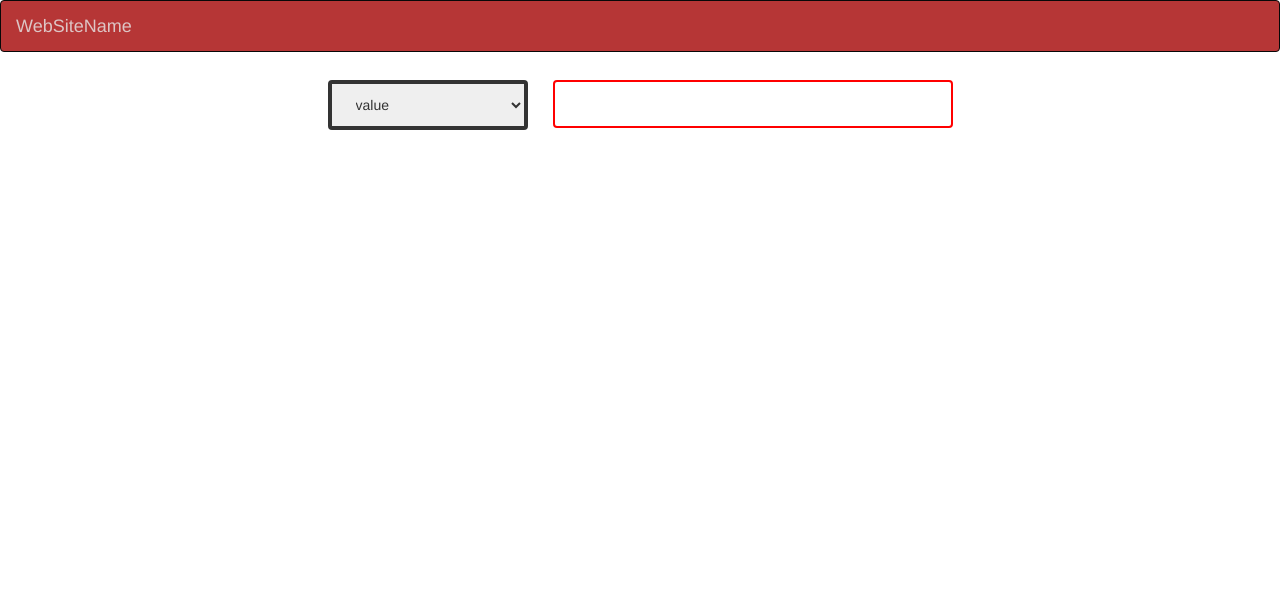
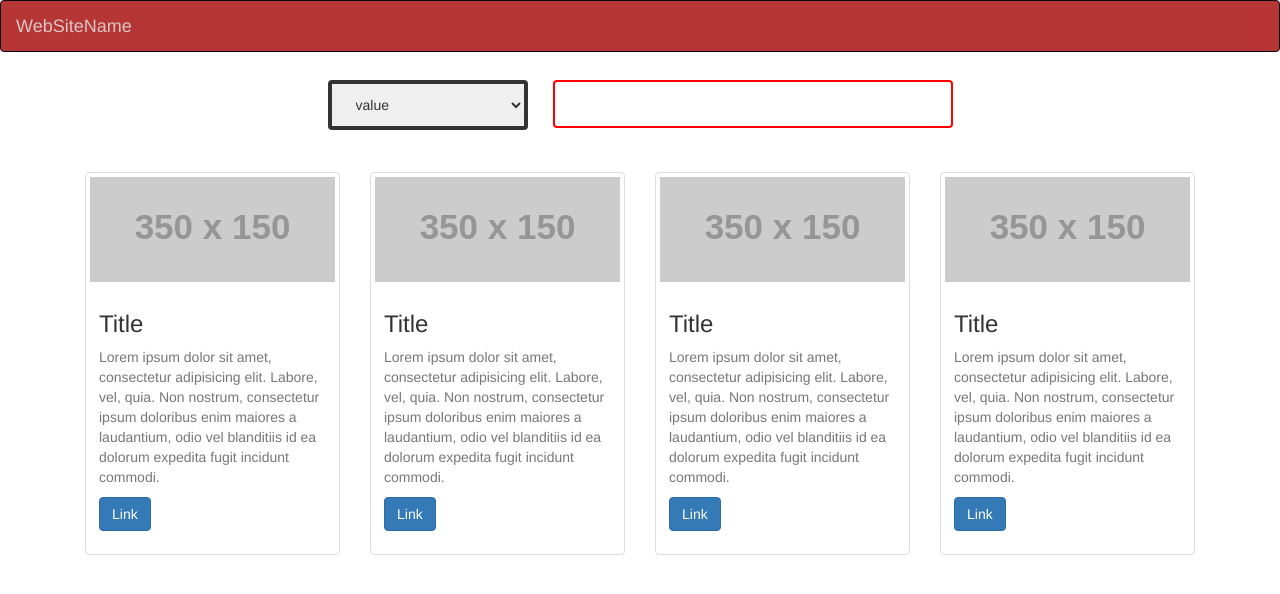
Before and after one commit to vimalraj9423/restatentWebApp, an Angular app: page / in a window 1280 px wide. Shown: the top 594 px of the page. Built offline with nearby package versions, Linux system fonts and the light colour scheme.

Commit message:
change grid

```diff
--- a/src/app/app.component.css
+++ b/src/app/app.component.css
@@ -70,3 +70,65 @@
         width: 100%;
     }
 }
+
+/*card*/
+.flex-row {
+	display: flex;
+	flex-wrap: wrap;
+}
+.flex-row > [class*='col-'] {
+	display: flex;
+	flex-direction: column;
+}
+
+.flex-row .thumbnail,
+.flex-row .caption {
+	flex-direction: column;
+	display: flex;
+	flex: 1 0 auto;
+	height: auto;
+	position: relative;
+}
+.flex-text {
+	flex-grow: 1;
+}
+.flex-row img {
+	min-width: 0;
+	width: 100%;
+}
+body {
+		background-color: rgba(0, 0, 0, 0.03);
+		padding-top: 15px;
+	  font-family: 'Lato', sans-serif;
+	}
+
+/* make gutter sizes consistent */
+.flex-row  {
+    padding-left: 15px;
+    padding-right: 15px;
+}
+
+/*
+  Extra Small Devices, Phones { .col-xs-$ }
+    ~ 480px to 767px ~
+
+  Extra Small Devices, Phones { .col-sm-$ }
+    ~ 768px to 991px ~
+
+  Extra Small Devices, Phones { .col-md-$ }
+    ~ 992 to 1200px ~
+
+  Extra Small Devices, Phones { .col-lg-$ }
+    ~ 1201px up ~
+ */
+
+/* Extra Media Query Below for Retina Iphones and Smaller */
+@media only screen and (max-width : 480px){
+	.flex-row > [class*='col-'] {
+			width: 100%;
+	}
+	.flex-row  {
+    padding-left: 0px;
+    padding-right: 0px;
+  }
+}
--- a/src/app/app.component.html
+++ b/src/app/app.component.html
@@ -7,6 +7,7 @@
   </nav>
 
   <div class="container-fluid">
+    <div style="height:100px">
     <div class="search">
 
    <select class="city-select">
@@ -15,4 +16,34 @@
 
    <input class="input-class">
     </div>
-  </div>
+    </div>
+
+<div class="container" >
+	<div class="flex-row row">
+
+		<div class="col-xs-6 col-sm-4 col-lg-3" *ngFor="let value of [2,2,2,2]">
+			<div class="thumbnail ">
+								<img src="http://placehold.it/350x150">
+				<div class="caption">
+					<h3>Title</h3>
+					<p class="flex-text text-muted">Lorem ipsum dolor sit amet, consectetur adipisicing elit. Labore, vel, quia. Non nostrum, consectetur ipsum doloribus enim maiores a laudantium, odio vel blanditiis id ea dolorum expedita fugit incidunt commodi.</p>
+					<p>
+						<a class="btn btn-primary" href="#">Link</a>
+					</p>
+				</div>
+				<!-- /.caption -->
+			</div>
+			<!-- /.thumbnail -->
+		</div>
+    </div>
+
+
+
+
+
+
+
+	</div>
+	<!-- /.flex-row  -->
+</div>
+<!-- /.container  -->
```
Also changed, not shown: 8 other files (tests, documents, lock files or other folders).
